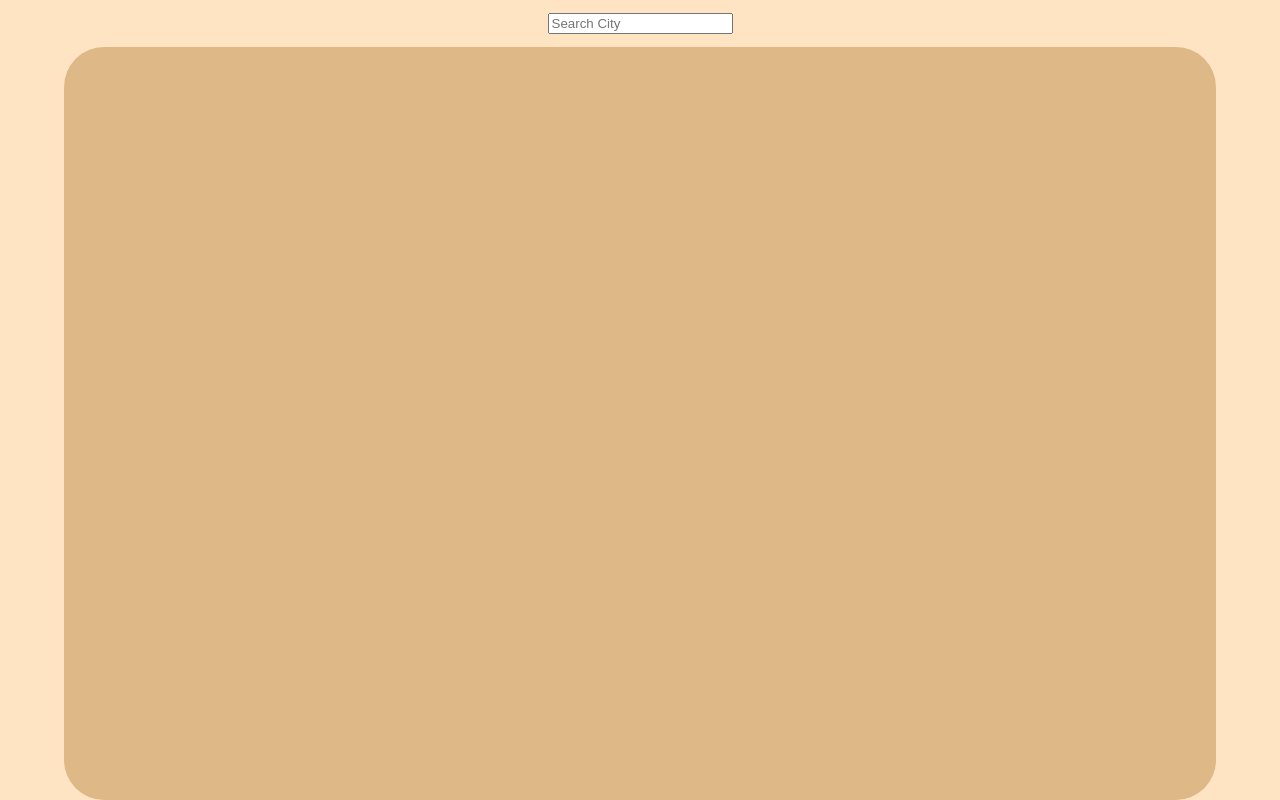
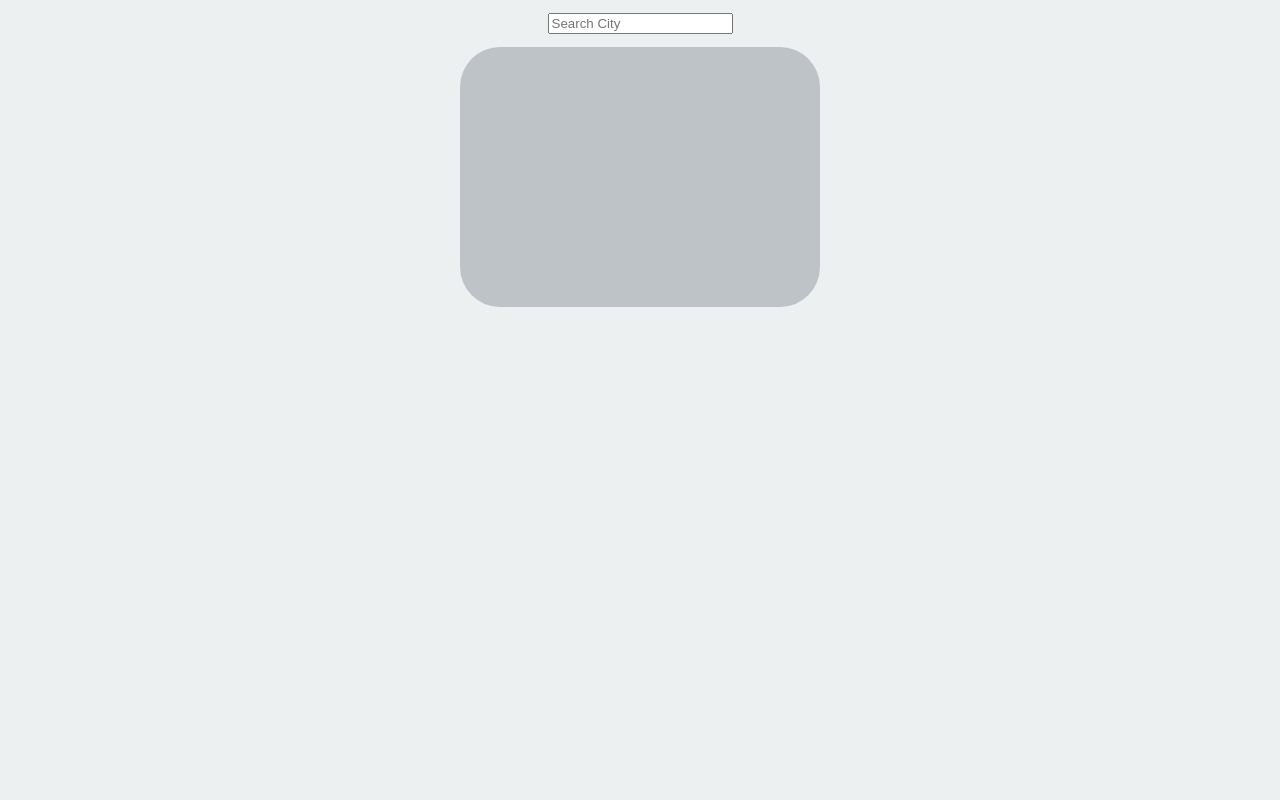
Before and after one commit to NewRedRoses/Weather-app, a website built with webpack: page src/index.html in a window 1280 px wide. Built offline with nearby package versions, Linux system fonts and the light colour scheme.

Commit message:
Simplify to just one card

```diff
--- a/src/style.css
+++ b/src/style.css
@@ -2,10 +2,12 @@
   font-family: "Futura";
   src: url("./imgs/futura_medium_bt-webfont.woff");
 }
-
+div {
+  font-size: clamp(1rem, 5vw, 1.2rem);
+}
 body {
   font-family: "Futura";
-  background-color: bisque;
+  background-color: #ecf0f1;
   margin: 0px;
   height: 100vh;
 }
@@ -26,6 +28,8 @@ body {
 .weather-container {
   display: flex;
   height: 100%;
+  width: 100%;
+  justify-content: center;
 }
 .cities-container {
   display: flex;
@@ -45,10 +49,14 @@ body {
   height: 50px;
 }
 .city-expanded-container {
+  display: flex;
+  flex-direction: column;
+  justify-content: space-around;
+  height: 200px;
+  width: 300px;
   padding: 30px;
   border-radius: 40px;
-  background-color: burlywood;
-  flex: 3;
+  background-color: #bdc3c7;
 }
 .city-search-bar {
   height: fit-content;
```
